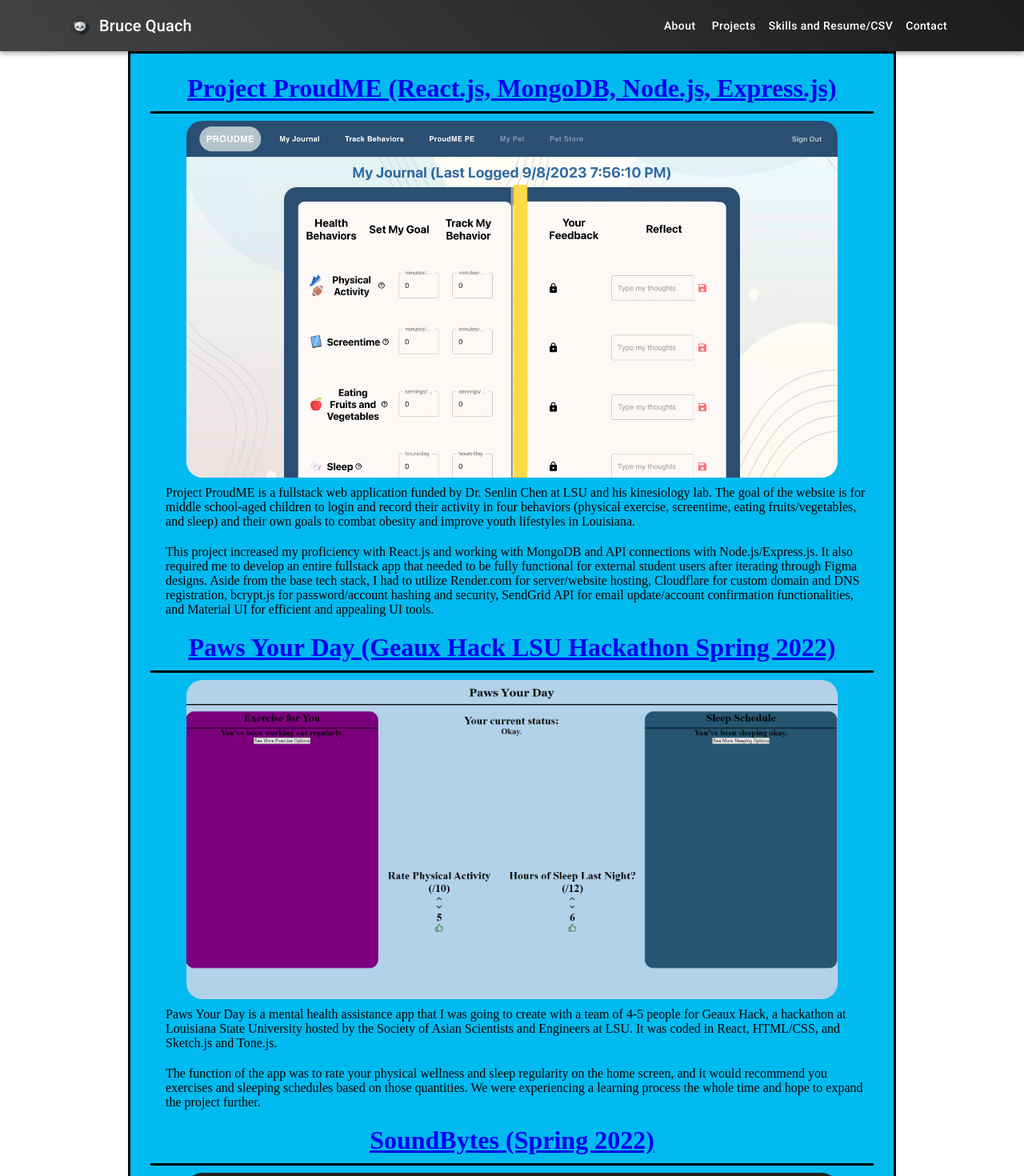
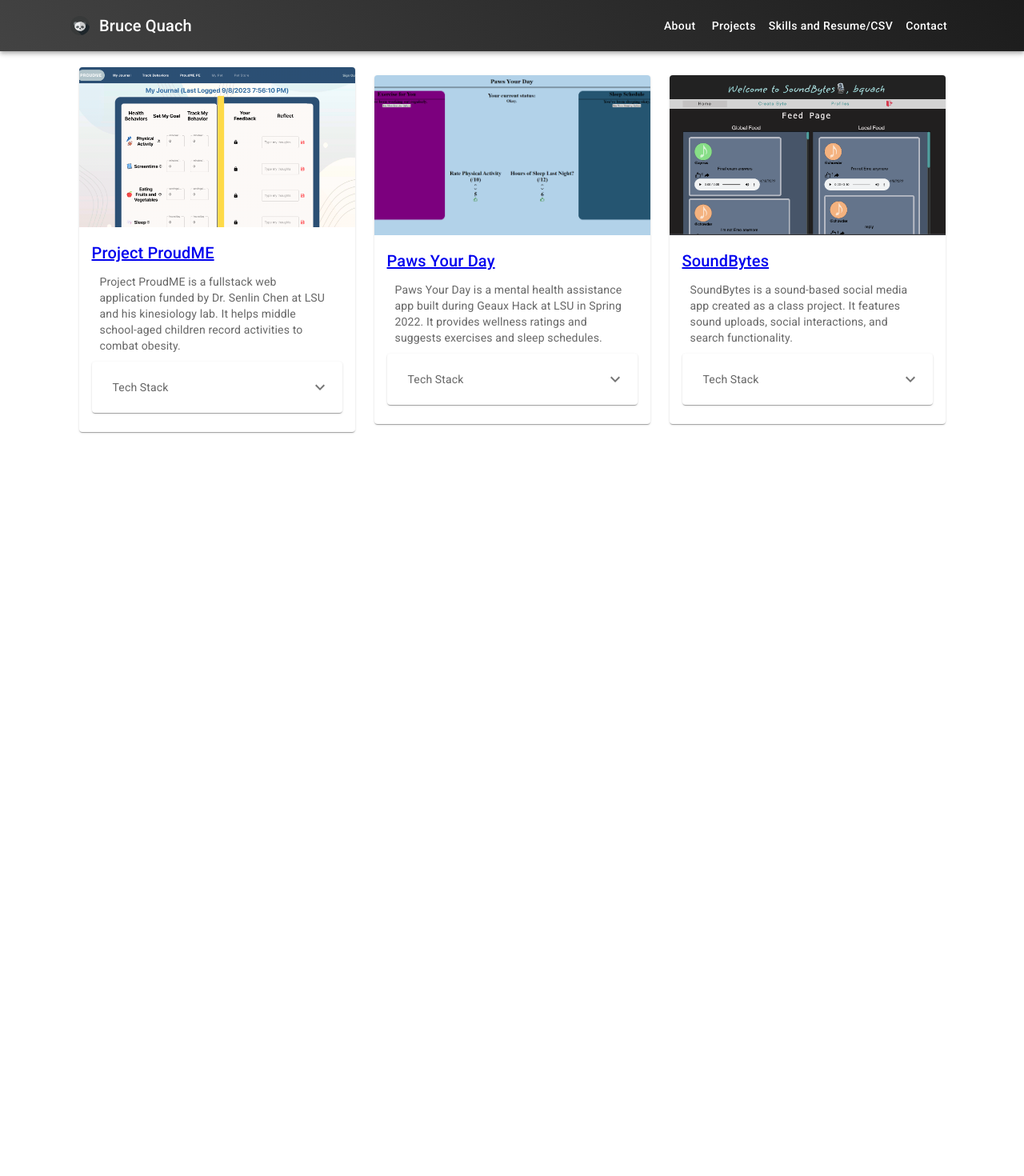
Before and after one commit to bquach1/website, a React (Create React App) app: page /links in a window 1280 px wide. Shown: the top 1470 px of the page at 80% size. After the commit the page ends 800 px from the top, so only its background shows below. Built offline with nearby package versions, Linux system fonts and the light colour scheme.

Commit message:
Create cards for projects

```diff
--- a/src/pages/links.js
+++ b/src/pages/links.js
@@ -1,141 +1,115 @@
 import React from "react";
-import "../css/links.css";
+import {
+  Box,
+  Card,
+  CardMedia,
+  CardContent,
+  Typography,
+  Stack,
+  Accordion,
+  AccordionSummary,
+  AccordionDetails,
+} from "@mui/material";
+import ExpandMoreIcon from "@mui/icons-material/ExpandMore";
+import styled from "styled-components";
+
+const Wrapper = styled(Box)`
+  padding: 20px;
+  display: flex;
+  justify-content: center;
+  align-items: center;
+  flex-wrap: wrap;
+`;
+
+const StyledCard = styled(Card)`
+  max-width: 345px;
+  border-radius: 20px;
+  margin: 20px;
+
+  &:hover {
+    transform: scale(1.05);
+    transition: 0.2s;
+  }
+`;
 
 const Links = () => {
+  const projects = [
+    {
+      title: "Project ProudME",
+      href: "https://www.projectproudme.com/",
+      imgSrc: require("./images/proudme_journal.png"),
+      description:
+        "Project ProudME is a fullstack web application funded by Dr. Senlin Chen at LSU and his kinesiology lab. It helps middle school-aged children record activities to combat obesity.",
+      techDetails:
+        "React.js, MongoDB, Node.js/Express.js, Render.com, Cloudflare, bcrypt.js, SendGrid API, Material UI.",
+    },
+    {
+      title: "Paws Your Day",
+      href: "https://bquach1.github.io/geaux-hack/",
+      imgSrc: require("./images/geaux-hack.png"),
+      description:
+        "Paws Your Day is a mental health assistance app built during Geaux Hack at LSU in Spring 2022. It provides wellness ratings and suggests exercises and sleep schedules.",
+      techDetails: "React, HTML/CSS, Sketch.js, Tone.js.",
+    },
+    {
+      title: "SoundBytes",
+      href: "https://notify-soundbytes.web.app/",
+      imgSrc: require("./images/soundbytes.png"),
+      description:
+        "SoundBytes is a sound-based social media app created as a class project. It features sound uploads, social interactions, and search functionality.",
+      techDetails: "TypeScript, Firebase.",
+    },
+  ];
+
   return (
-    <div class="wrapper">
-      <div class="project">
-        <a
-          href="https://www.projectproudme.com/"
-          target="_blank"
-          rel="noreferrer"
-        >
-          <h1 class="label">
-            Project ProudME (React.js, MongoDB, Node.js, Express.js)
-          </h1>
-        </a>
-        <a
-          href="https://www.projectproudme.com/"
-          target="_blank"
-          rel="noreferrer"
-        >
-          <embed
-            type="image/png"
-            src={require("./images/proudme_journal.png")}
-            width="100%"
-            height="100%"
-            style={{
-              borderRadius: 20,
-              width: "90%",
-              margin: "auto",
-              display: "flex",
-            }}
-          ></embed>
-        </a>
-        <p>
-          Project ProudME is a fullstack web application funded by Dr. Senlin
-          Chen at LSU and his kinesiology lab. The goal of the website is for
-          middle school-aged children to login and record their activity in four
-          behaviors (physical exercise, screentime, eating fruits/vegetables,
-          and sleep) and their own goals to combat obesity and improve youth
-          lifestyles in Louisiana.
-        </p>
-        <p>
-          This project increased my proficiency with React.js and working with
-          MongoDB and API connections with Node.js/Express.js. It also required
-          me to develop an entire fullstack app that needed to be fully
-          functional for external student users after iterating through Figma
-          designs. Aside from the base tech stack, I had to utilize Render.com
-          for server/website hosting, Cloudflare for custom domain and DNS
-          registration, bcrypt.js for password/account hashing and security,
-          SendGrid API for email update/account confirmation functionalities,
-          and Material UI for efficient and appealing UI tools.
-        </p>
-      </div>
-
-      <div class="project">
-        <a
-          href="https://bquach1.github.io/geaux-hack/"
-          target="_blank"
-          rel="noreferrer"
-        >
-          <h1 class="label">
-            Paws Your Day (Geaux Hack LSU Hackathon Spring 2022)
-          </h1>
-        </a>
-        <a
-          href="https://bquach1.github.io/geaux-hack/"
-          target="_blank"
-          rel="noreferrer"
-        >
-          <embed
-            type="image/png"
-            src={require("./images/geaux-hack.png")}
-            width="100%"
-            height="100%"
-            style={{
-              borderRadius: 20,
-              width: "90%",
-              margin: "auto",
-              display: "flex",
-            }}
-          ></embed>
-        </a>
-        <p>
-          Paws Your Day is a mental health assistance app that I was going to
-          create with a team of 4-5 people for Geaux Hack, a hackathon at
-          Louisiana State University hosted by the Society of Asian Scientists
-          and Engineers at LSU. It was coded in React, HTML/CSS, and Sketch.js
-          and Tone.js.
-        </p>
-        <p>
-          The function of the app was to rate your physical wellness and sleep
-          regularity on the home screen, and it would recommend you exercises
-          and sleeping schedules based on those quantities. We were experiencing
-          a learning process the whole time and hope to expand the project
-          further.
-        </p>
-      </div>
-
-      <div class="project">
-        <a
-          href="https://notify-soundbytes.web.app/"
-          target="_blank"
-          rel="noreferrer"
-        >
-          <h1 class="label">SoundBytes (Spring 2022)</h1>
-        </a>
-        <a
-          href="https://notify-soundbytes.web.app/"
-          target="_blank"
-          rel="noreferrer"
-        >
-          <embed
-            type="image/png"
-            src={require("./images/soundbytes.png")}
-            width="100%"
-            height="100%"
-            style={{
-              borderRadius: 20,
-              width: "90%",
-              margin: "auto",
-              display: "flex",
-            }}
-          ></embed>
-        </a>
-        <p>
-          A class project for an object-oriented design class, SoundBytes is a
-          sound-based social media app that allows recording and uploading of
-          sound files, multiple feeds and social interaction features, and basic
-          search engine functionality.
-        </p>
-        <p>
-          I mainly worked on the backend for this project and made the
-          class/functions that built posts and connected them to the feeds,
-          using TypeScript in conjunction with Firebase to achieve this.
-        </p>
-      </div>
-    </div>
+    <Wrapper>
+      <Stack
+        direction="row"
+        spacing={3}
+        justifyContent="center"
+        alignItems="center"
+        flexWrap="wrap"
+      >
+        {projects.map((project, index) => (
+          <StyledCard key={index}>
+            <a href={project.href} target="_blank" rel="noreferrer">
+              <CardMedia
+                component="img"
+                height="200"
+                image={project.imgSrc}
+                alt={project.title}
+              />
+            </a>
+            <CardContent>
+              <a href={project.href} target="_blank" rel="noreferrer">
+                <Typography variant="h6" component="div">
+                  {project.title}
+                </Typography>
+              </a>
+              <Typography variant="body2" color="text.secondary">
+                {project.description}
+              </Typography>
+              <Accordion>
+                <AccordionSummary
+                  expandIcon={<ExpandMoreIcon />}
+                  aria-controls={`panel-content-${index}`}
+                  id={`panel-header-${index}`}
+                >
+                  <Typography variant="body2" color="text.secondary">
+                    Tech Stack
+                  </Typography>
+                </AccordionSummary>
+                <AccordionDetails>
+                  <Typography variant="caption" color="text.secondary">
+                    {project.techDetails}
+                  </Typography>
+                </AccordionDetails>
+              </Accordion>
+            </CardContent>
+          </StyledCard>
+        ))}
+      </Stack>
+    </Wrapper>
   );
 };
 
```
